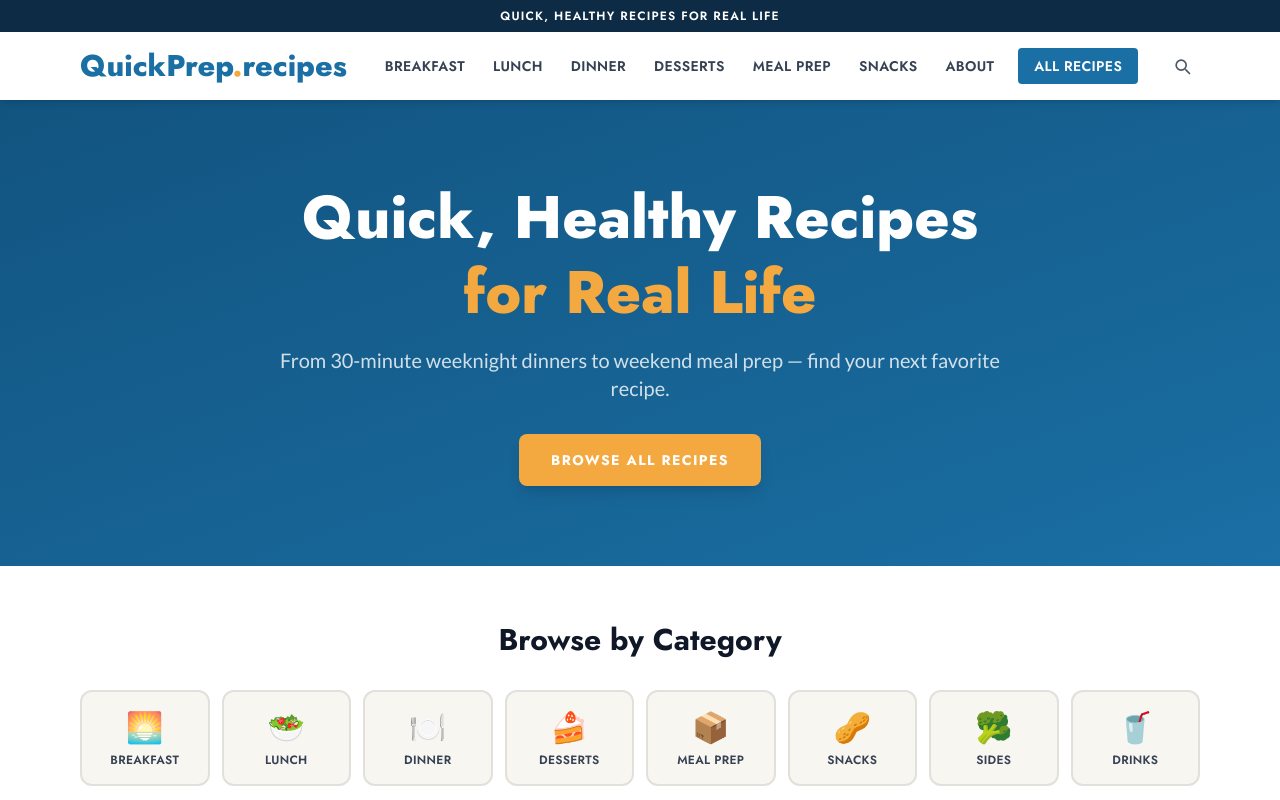
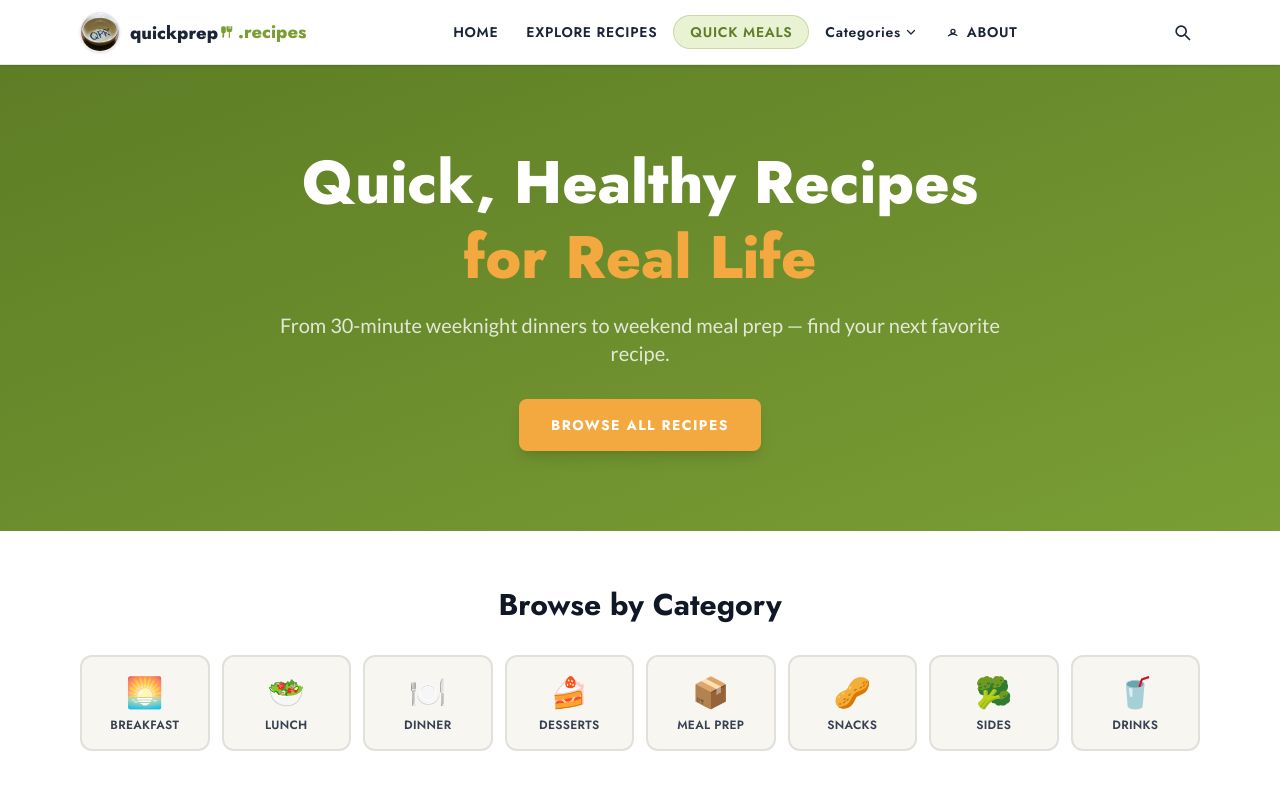
Before and after one commit to gronk-stack/quickprep-recipes, a Next.js app: page / in a window 1280 px wide. Shown: the top 800 px of the page. Built offline with nearby package versions, Linux system fonts and the light colour scheme.

Commit message:
QPR logo in nav/footer, sage+navy color scheme, dropdown categories, mobile hamburger

```diff
--- a/src/app/globals.css
+++ b/src/app/globals.css
@@ -1,12 +1,12 @@
 @import "tailwindcss";
 
 @theme {
-  --color-primary: #1a6fa4;
-  --color-primary-dark: #125480;
-  --color-primary-light: #dbeeff;
+  --color-primary: #7a9e35;
+  --color-primary-dark: #5e7d25;
+  --color-primary-light: #eaf2d4;
   --color-accent: #f4a940;
   --color-accent-dark: #d4881f;
-  --color-nav: #0d2b45;
+  --color-nav: #1a2535;
   --color-surface: #f8f6f1;
   --color-border: #e2e0db;
   --font-heading: var(--font-jost), "Jost", sans-serif;
--- a/src/components/Footer.tsx
+++ b/src/components/Footer.tsx
@@ -1,4 +1,5 @@
 import Link from 'next/link'
+import Image from 'next/image'
 import { CATEGORIES } from '@/lib/recipes'
 
 const CURRENT_YEAR = 2026
@@ -8,9 +9,14 @@ export default function Footer() {
     <footer className="bg-nav text-gray-300 mt-16">
       <div className="max-w-6xl mx-auto px-4 py-12 grid grid-cols-1 md:grid-cols-3 gap-10">
         <div>
-          <p className="font-heading font-extrabold text-xl text-white mb-3">
-            QuickPrep<span className="text-accent">.</span>recipes
-          </p>
+          <div className="flex items-center gap-2.5 mb-3">
+            <div className="relative w-10 h-10 rounded-full overflow-hidden border border-white/20 flex-shrink-0">
+              <Image src="/images/QPR.jpg" alt="QuickPrep Recipes" fill sizes="40px" className="object-cover object-center" />
+            </div>
+            <span className="font-heading font-extrabold text-lg text-white leading-none">
+              quickprep<span className="text-primary">.recipes</span>
+            </span>
+          </div>
           <p className="text-sm leading-relaxed text-gray-400">
             Quick, healthy recipes for real life. From weeknight dinners to weekend meal prep — we have you covered.
           </p>
@@ -21,7 +27,7 @@ export default function Footer() {
           <ul className="space-y-2">
             {CATEGORIES.map(cat => (
               <li key={cat.slug}>
-                <Link href={`/category/${cat.slug}`} className="text-sm hover:text-white hover:text-accent transition-colors">
+                <Link href={`/category/${cat.slug}`} className="text-sm hover:text-primary transition-colors">
                   {cat.icon} {cat.name}
                 </Link>
               </li>
--- a/src/components/Header.tsx
+++ b/src/components/Header.tsx
@@ -1,11 +1,14 @@
 'use client'
 import Link from 'next/link'
+import Image from 'next/image'
 import { useState } from 'react'
 import { useRouter } from 'next/navigation'
 import { CATEGORIES } from '@/lib/recipes'
 
 export default function Header() {
   const [searchOpen, setSearchOpen] = useState(false)
+  const [catOpen, setCatOpen] = useState(false)
+  const [mobileOpen, setMobileOpen] = useState(false)
   const [query, setQuery] = useState('')
   const router = useRouter()
 
@@ -19,56 +22,113 @@ export default function Header() {
   }
 
   return (
-    <header className="sticky top-0 z-50 bg-white shadow-md">
-      {/* Top bar */}
-      <div className="bg-nav text-white text-xs text-center py-2 px-4 font-heading font-semibold tracking-widest uppercase">
-        Quick, Healthy Recipes for Real Life
+    <header className="sticky top-0 z-50 bg-white border-b border-gray-200 shadow-sm">
+      <div className="max-w-6xl mx-auto px-4 h-16 flex items-center justify-between gap-6">
+
+        {/* Logo */}
+        <Link href="/" className="flex items-center gap-2.5 flex-shrink-0">
+          <div className="relative w-10 h-10 rounded-full overflow-hidden border border-gray-200 shadow-sm">
+            <Image
+              src="/images/QPR.jpg"
+              alt="QuickPrep Recipes logo"
+              fill
+              sizes="40px"
+              className="object-cover object-center"
+            />
           </div>
-
-      {/* Main header */}
-      <div className="max-w-6xl mx-auto px-4 py-4 flex items-center justify-between gap-4">
-        <Link href="/" className="font-heading font-extrabold text-2xl md:text-3xl text-primary hover:text-primary-dark transition-colors">
-          QuickPrep<span className="text-accent">.</span>recipes
+          <span className="font-heading font-extrabold text-lg text-nav leading-none">
+            quickprep
+            <span className="inline-flex items-center gap-0.5 text-primary">
+              {/* Fork icon */}
+              <svg className="w-3.5 h-3.5 mx-0.5" viewBox="0 0 24 24" fill="currentColor" aria-hidden="true">
+                <path d="M11 2v7c0 1.66 1.34 3 3 3h1v10h2V12h1c1.66 0 3-1.34 3-3V2h-2v5h-1V2h-2v5h-1V2h-2zM5 2C3.34 2 2 3.34 2 5v6c0 1.48 1.01 2.72 2.38 3.08L4 20.5c-.06.83.6 1.5 1.43 1.5h.14c.74 0 1.37-.54 1.43-1.28L7.38 14.08C8.76 13.72 10 12.48 10 11V5c0-1.66-1.34-3-3-3H5z"/>
+              </svg>
+              .recipes
+            </span>
+          </span>
         </Link>
 
-        <nav className="hidden lg:flex items-center gap-1" aria-label="Main navigation">
-          {CATEGORIES.slice(0, 6).map(cat => (
+        {/* Desktop nav */}
+        <nav className="hidden lg:flex items-center gap-1 text-sm font-heading font-semibold uppercase tracking-wider" aria-label="Main navigation">
+          <Link href="/" className="px-3 py-2 text-nav hover:text-primary transition-colors rounded">
+            Home
+          </Link>
+          <Link href="/recipes" className="px-3 py-2 text-nav hover:text-primary transition-colors rounded">
+            Explore Recipes
+          </Link>
+          <Link
+            href="/category/meal-prep"
+            className="px-4 py-1.5 bg-primary-light text-primary-dark rounded-full border border-primary/30 hover:bg-primary hover:text-white transition-colors"
+          >
+            Quick Meals
+          </Link>
+
+          {/* Categories dropdown */}
+          <div className="relative" onMouseEnter={() => setCatOpen(true)} onMouseLeave={() => setCatOpen(false)}>
+            <button className="px-3 py-2 text-nav hover:text-primary transition-colors rounded flex items-center gap-1">
+              Categories
+              <svg className="w-3 h-3" fill="none" viewBox="0 0 24 24" stroke="currentColor" strokeWidth={2.5}>
+                <path strokeLinecap="round" strokeLinejoin="round" d="M19 9l-7 7-7-7" />
+              </svg>
+            </button>
+            {catOpen && (
+              <div className="absolute top-full left-0 mt-1 w-48 bg-white rounded-lg shadow-lg border border-gray-100 py-1 z-50">
+                {CATEGORIES.map(cat => (
                   <Link
                     key={cat.slug}
                     href={`/category/${cat.slug}`}
-              className="px-3 py-2 text-sm font-heading font-semibold uppercase tracking-wide text-gray-700 hover:text-primary hover:bg-primary-light rounded transition-colors"
+                    className="flex items-center gap-2 px-4 py-2 text-sm text-gray-700 hover:bg-primary-light hover:text-primary transition-colors"
                   >
-              {cat.name}
+                    <span>{cat.icon}</span>
+                    <span>{cat.name}</span>
                   </Link>
                 ))}
-          <Link
-            href="/about"
-            className="px-3 py-2 text-sm font-heading font-semibold uppercase tracking-wide text-gray-700 hover:text-primary hover:bg-primary-light rounded transition-colors"
-          >
+              </div>
+            )}
+          </div>
+
+          <Link href="/about" className="px-3 py-2 text-nav hover:text-primary transition-colors rounded flex items-center gap-1.5">
+            <svg className="w-4 h-4" fill="none" viewBox="0 0 24 24" stroke="currentColor" strokeWidth={2}>
+              <path strokeLinecap="round" strokeLinejoin="round" d="M5.121 17.804A8.966 8.966 0 0112 15c2.21 0 4.232.799 5.879 2.112M15 11a3 3 0 11-6 0 3 3 0 016 0z" />
+            </svg>
             About
-          </Link>
-          <Link
-            href="/recipes"
-            className="ml-2 px-4 py-2 text-sm font-heading font-semibold uppercase tracking-wide bg-primary text-white rounded hover:bg-primary-dark transition-colors"
-          >
-            All Recipes
           </Link>
         </nav>
 
+        {/* Right: search + mobile hamburger */}
+        <div className="flex items-center gap-2">
           <button
             onClick={() => setSearchOpen(s => !s)}
             aria-label="Toggle search"
-          className="p-2 rounded hover:bg-gray-100 transition-colors text-gray-600 hover:text-primary"
+            className="p-2 rounded-full hover:bg-gray-100 transition-colors text-nav hover:text-primary"
           >
             <svg xmlns="http://www.w3.org/2000/svg" className="w-5 h-5" fill="none" viewBox="0 0 24 24" stroke="currentColor" strokeWidth={2}>
               <path strokeLinecap="round" strokeLinejoin="round" d="M21 21l-4.35-4.35M17 11A6 6 0 1 1 5 11a6 6 0 0 1 12 0z" />
             </svg>
           </button>
+
+          {/* Mobile hamburger */}
+          <button
+            onClick={() => setMobileOpen(s => !s)}
+            aria-label="Toggle menu"
+            className="lg:hidden p-2 rounded-full hover:bg-gray-100 transition-colors text-nav"
+          >
+            {mobileOpen ? (
+              <svg className="w-5 h-5" fill="none" viewBox="0 0 24 24" stroke="currentColor" strokeWidth={2}>
+                <path strokeLinecap="round" strokeLinejoin="round" d="M6 18L18 6M6 6l12 12" />
+              </svg>
+            ) : (
+              <svg className="w-5 h-5" fill="none" viewBox="0 0 24 24" stroke="currentColor" strokeWidth={2}>
+                <path strokeLinecap="round" strokeLinejoin="round" d="M4 6h16M4 12h16M4 18h16" />
+              </svg>
+            )}
+          </button>
+        </div>
       </div>
 
       {/* Search bar */}
       {searchOpen && (
-        <div className="border-t border-border bg-surface px-4 py-3">
+        <div className="border-t border-gray-100 bg-gray-50 px-4 py-3">
           <form onSubmit={handleSearch} className="max-w-2xl mx-auto flex gap-2">
             <input
               autoFocus
@@ -76,11 +136,11 @@ export default function Header() {
               value={query}
               onChange={e => setQuery(e.target.value)}
               placeholder="Search recipes..."
-              className="flex-1 border border-border rounded px-4 py-2 text-sm focus:outline-none focus:ring-2 focus:ring-primary font-body"
+              className="flex-1 border border-gray-200 rounded-full px-5 py-2 text-sm focus:outline-none focus:ring-2 focus:ring-primary font-body"
             />
             <button
               type="submit"
-              className="bg-primary text-white px-5 py-2 rounded text-sm font-heading font-semibold uppercase tracking-wide hover:bg-primary-dark transition-colors"
+              className="bg-primary text-white px-5 py-2 rounded-full text-sm font-heading font-semibold uppercase tracking-wide hover:bg-primary-dark transition-colors"
             >
               Search
             </button>
@@ -88,26 +148,32 @@ export default function Header() {
         </div>
       )}
 
-      {/* Mobile nav */}
-      <nav className="lg:hidden border-t border-border overflow-x-auto">
-        <div className="flex gap-1 px-4 py-2 min-w-max">
+      {/* Mobile menu */}
+      {mobileOpen && (
+        <nav className="lg:hidden border-t border-gray-100 bg-white px-4 py-3 flex flex-col gap-1">
+          <Link href="/" onClick={() => setMobileOpen(false)} className="px-3 py-2.5 text-sm font-heading font-semibold uppercase tracking-wide text-nav hover:text-primary hover:bg-primary-light rounded transition-colors">
+            Home
+          </Link>
+          <Link href="/recipes" onClick={() => setMobileOpen(false)} className="px-3 py-2.5 text-sm font-heading font-semibold uppercase tracking-wide text-nav hover:text-primary hover:bg-primary-light rounded transition-colors">
+            Explore Recipes
+          </Link>
+          <Link href="/category/meal-prep" onClick={() => setMobileOpen(false)} className="px-3 py-2.5 text-sm font-heading font-semibold uppercase tracking-wide text-primary bg-primary-light rounded transition-colors">
+            Quick Meals
+          </Link>
+          <div className="px-3 py-2 text-xs font-heading font-bold uppercase tracking-widest text-gray-400 mt-2">Categories</div>
           {CATEGORIES.map(cat => (
-            <Link
-              key={cat.slug}
-              href={`/category/${cat.slug}`}
-              className="px-3 py-1.5 text-xs font-heading font-semibold uppercase tracking-wide text-gray-700 hover:text-primary whitespace-nowrap rounded hover:bg-primary-light transition-colors"
-            >
-              {cat.icon} {cat.name}
+            <Link key={cat.slug} href={`/category/${cat.slug}`} onClick={() => setMobileOpen(false)} className="px-4 py-2 text-sm text-gray-600 hover:text-primary hover:bg-primary-light rounded transition-colors flex items-center gap-2">
+              <span>{cat.icon}</span>{cat.name}
             </Link>
           ))}
-          <Link
-            href="/about"
-            className="px-3 py-1.5 text-xs font-heading font-semibold uppercase tracking-wide text-gray-700 hover:text-primary whitespace-nowrap rounded hover:bg-primary-light transition-colors"
-          >
-            👩‍🍳 About
+          <Link href="/about" onClick={() => setMobileOpen(false)} className="px-3 py-2.5 text-sm font-heading font-semibold uppercase tracking-wide text-nav hover:text-primary hover:bg-primary-light rounded transition-colors mt-1 flex items-center gap-2">
+            <svg className="w-4 h-4" fill="none" viewBox="0 0 24 24" stroke="currentColor" strokeWidth={2}>
+              <path strokeLinecap="round" strokeLinejoin="round" d="M5.121 17.804A8.966 8.966 0 0112 15c2.21 0 4.232.799 5.879 2.112M15 11a3 3 0 11-6 0 3 3 0 016 0z" />
+            </svg>
+            About
           </Link>
-        </div>
         </nav>
+      )}
     </header>
   )
 }
```
Lines whose indentation alone changed are shown as unchanged.
